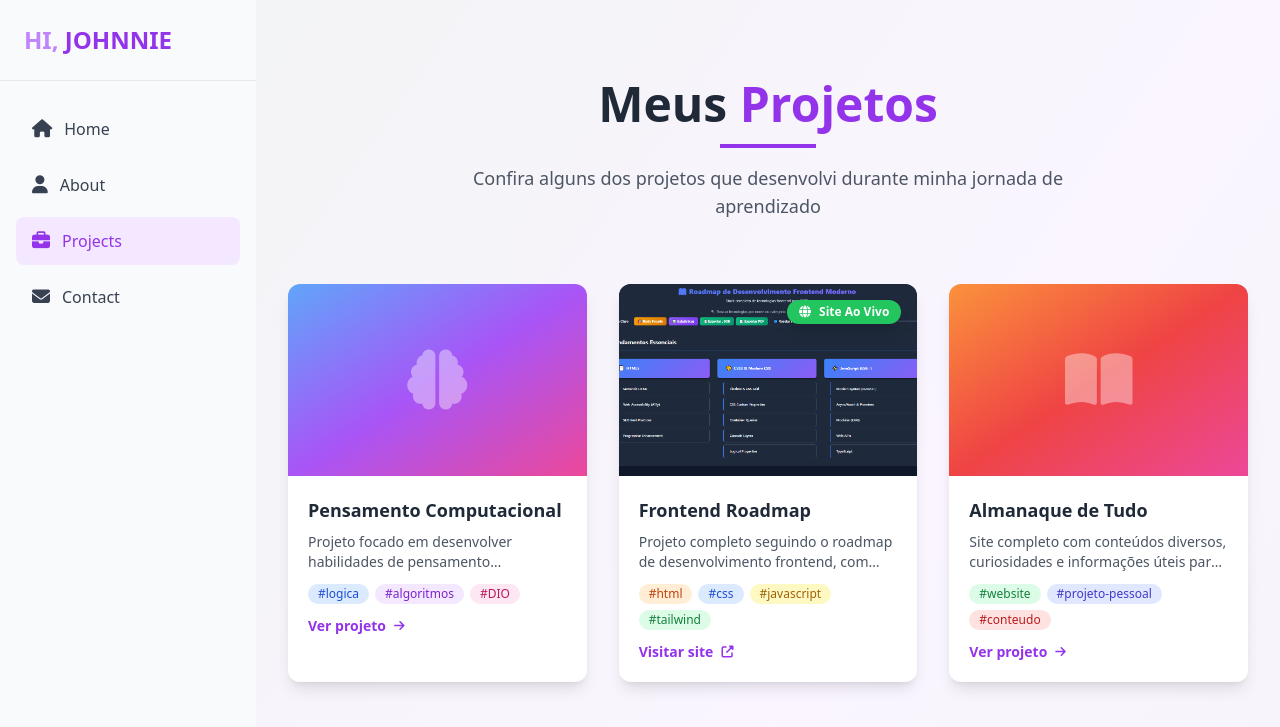
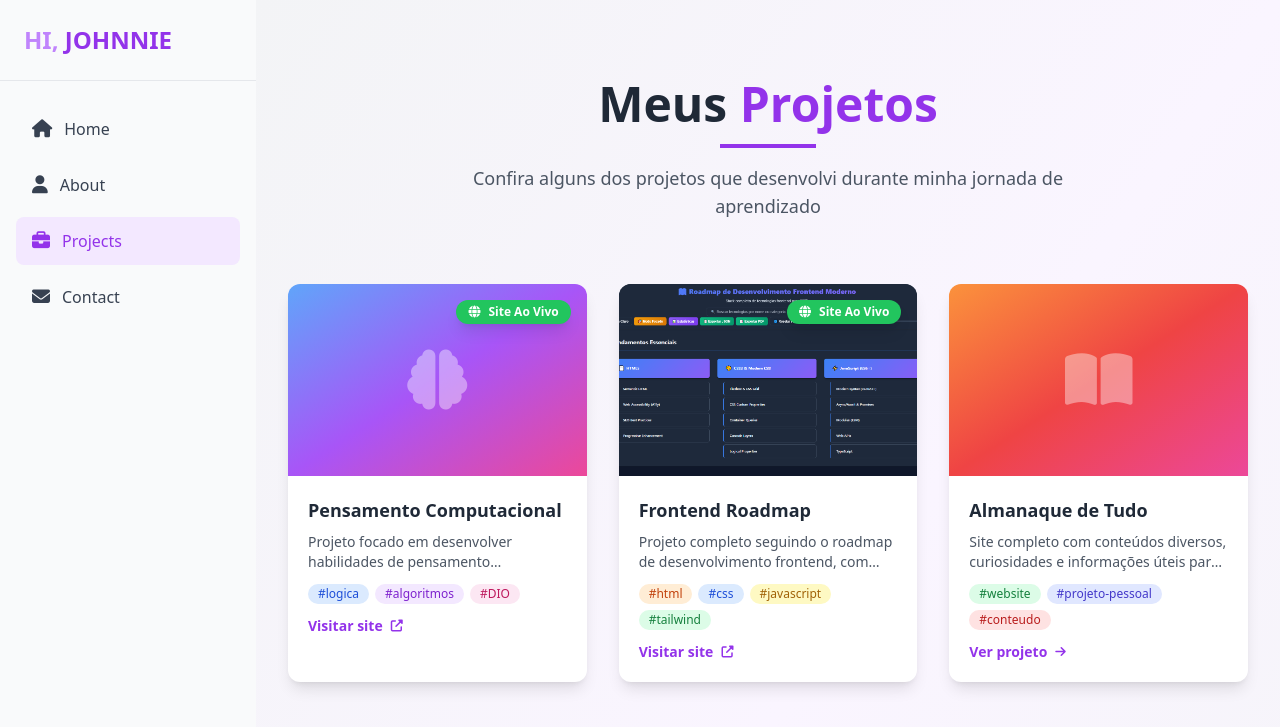
Before and after one commit to JhonnatanLuiz/Meu-Portfolio, a website: page projects.html in a window 1280 px wide. Shown: the top 727 px of the page. Drawn offline with Linux system fonts and the light colour scheme.

Commit message:
fix: update project link to point to live site and enhance card with live site badge

```diff
--- a/projects.html
+++ b/projects.html
@@ -84,7 +84,7 @@
                     <div class="grid grid-cols-1 sm:grid-cols-2 lg:grid-cols-3 gap-6 md:gap-8 mb-8 md:mb-12">
 
                         <!-- ===== CARD 1: Pensamento Computacional ===== -->
-                        <a href="https://github.com/JhonnatanLuiz/DIO-Aulas/tree/main/Pensamento%20computacional"
+                        <a href="https://jhonnatanluiz.github.io/Pensamento-computacional/"
                            target="_blank"
                            class="group bg-white rounded-xl shadow-lg overflow-hidden transform transition-all duration-300 hover:scale-105 hover:shadow-2xl active:scale-95">
 
@@ -95,6 +95,11 @@
                                 </div>
                                 <!-- Overlay no hover -->
                                 <div class="absolute inset-0 bg-black bg-opacity-0 group-hover:bg-opacity-10 transition-all duration-300"></div>
+                                <!-- Badge Site ao Vivo -->
+                                <div class="absolute top-4 right-4 bg-green-500 text-white px-3 py-1 rounded-full text-xs flex items-center gap-2 font-semibold shadow-lg">
+                                    <i class="fas fa-globe"></i>
+                                    <span>Site Ao Vivo</span>
+                                </div>
                             </div>
 
                             <!-- Conteúdo do Card -->
@@ -121,8 +126,8 @@
 
                                 <!-- Link com ícone -->
                                 <div class="flex items-center text-purple-600 font-semibold text-sm group-hover:translate-x-1 transition-transform">
-                                    <span>Ver projeto</span>
-                                    <i class="fas fa-arrow-right ml-2 text-xs"></i>
+                                    <span>Visitar site</span>
+                                    <i class="fas fa-external-link-alt ml-2 text-xs"></i>
                                 </div>
                             </div>
                         </a>
```
